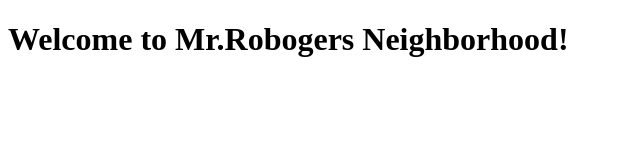
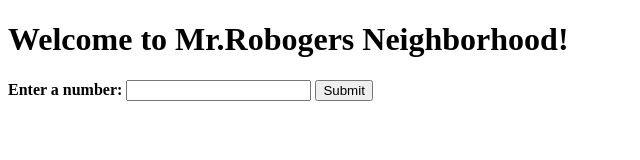
Before and after one commit to maryleemarks/mrRobogers_neighborhood, a plain HTML site: page index.html in a window 1280 px wide. Shown: the whole page, without its empty margins (0-640 px from the left). Drawn offline with Linux system fonts and the light colour scheme.

Commit message:
add html form, submit button and response

```diff
--- a/index.html
+++ b/index.html
@@ -10,6 +10,17 @@
   <body>
     <div class="container">
       <h1>Welcome to Mr.Robogers Neighborhood!</h1>
+
+      <form id="input"
+        <label for="inputNumber"><strong>Enter a number:</strong></label>
+        <input id="inputNumber" type="text">
+
+        <button type="submit" class="btn">Submit</button>
+    </form>
+
+    <div id="response" class="response">
+      <span id="reply"></span>
+    </div>
     </div>
   </body>
 </html>
```
